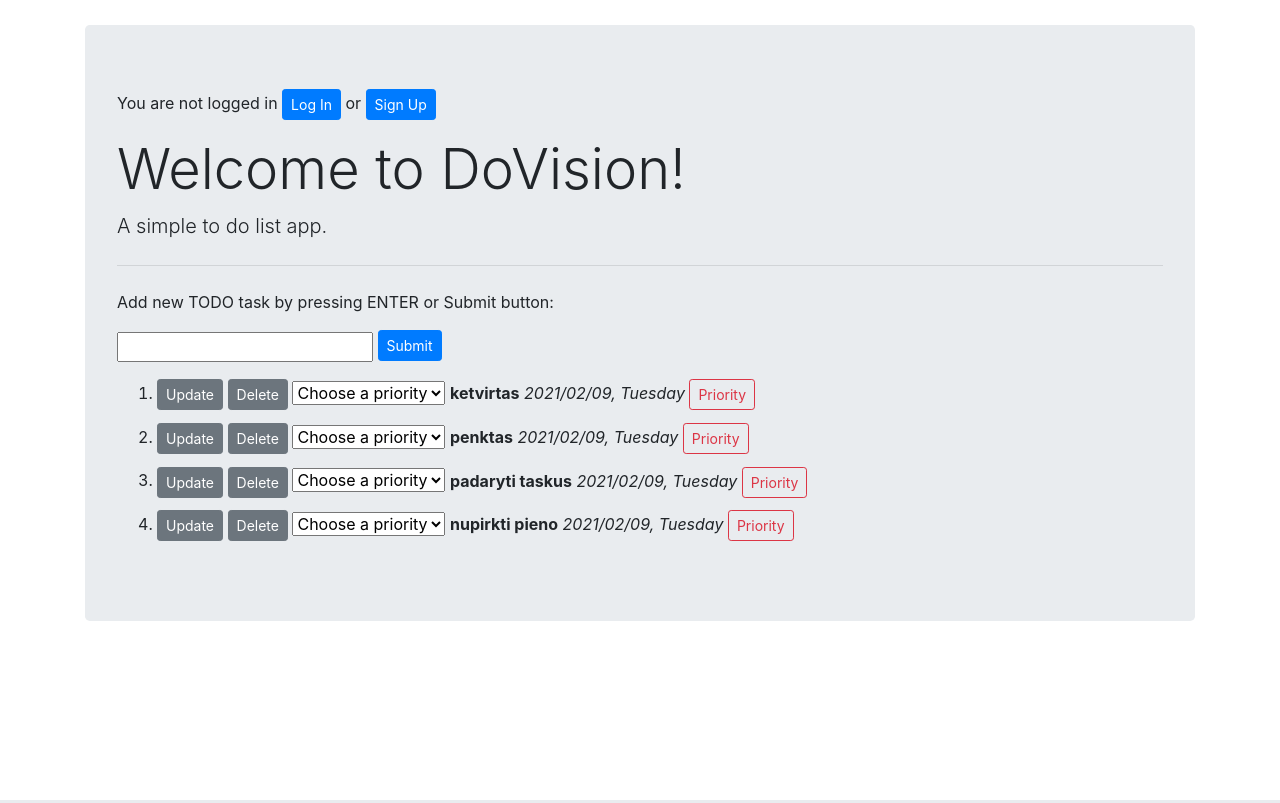
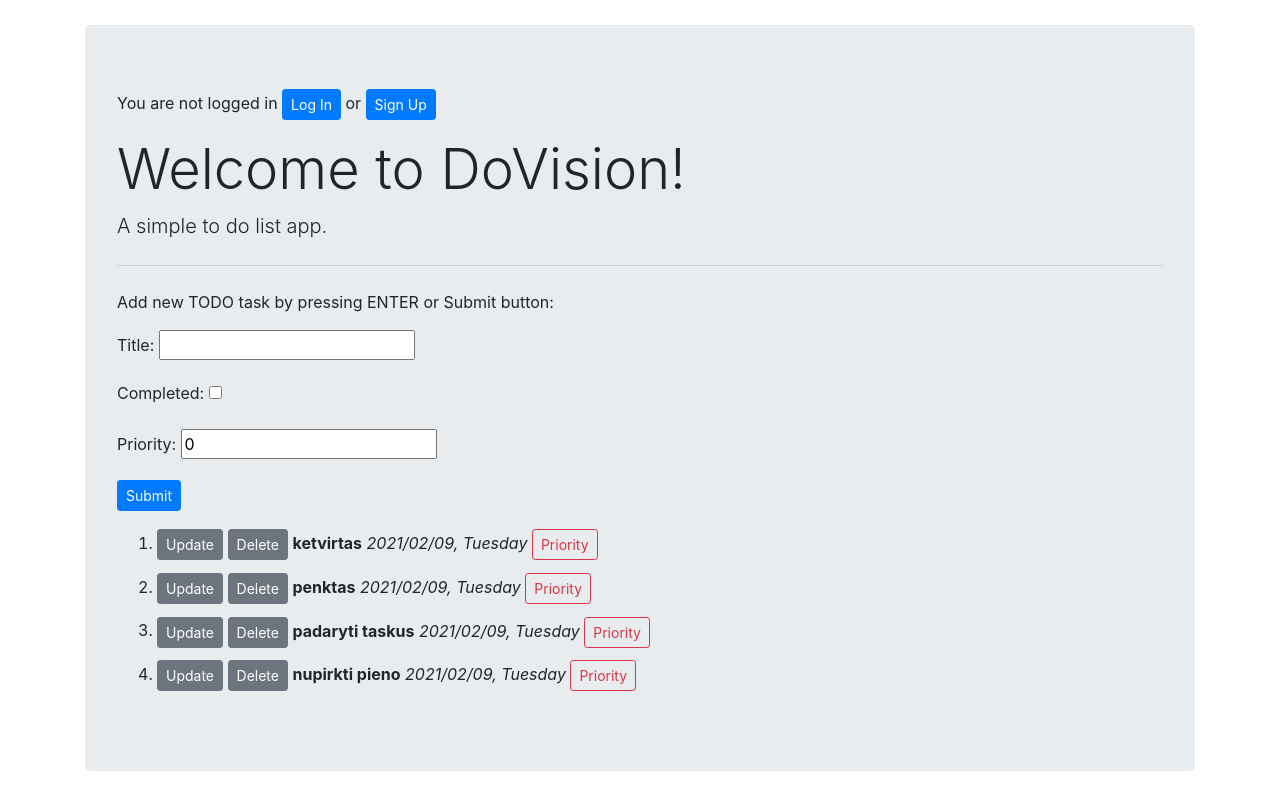
Before and after one commit to ponasObuolys/dovision, a Django app: page / in a window 1280 px wide. Run offline with Django 3.2, Linux system fonts and the light colour scheme; data comes from the database, SQL or seed files in the repository.

Commit message:
Tesiam prioritize

```diff
--- a/doVision/forms.py
+++ b/doVision/forms.py
@@ -6,6 +6,9 @@ from doVision.models import Task
 
 class TaskForm(forms.ModelForm):
 
+
+
+
     class Meta:
         model = Task
         fields = '__all__'
--- a/doVision/models.py
+++ b/doVision/models.py
@@ -11,6 +11,7 @@ class Task(models.Model):
     # automatic datetime upon task creation
     created = models.DateTimeField(auto_now_add=True)
     # no primary key as Django model creates it automatically
+    priority = models.PositiveIntegerField(blank=True, default=0)
 
     def __str__(self):
         return self.title
--- a/doVision/templates/home.html
+++ b/doVision/templates/home.html
@@ -27,7 +27,7 @@
 
             <form method="POST" action="/">
                 {% csrf_token %}
-                {{ form.title }}
+                {{ form.as_p }}
                 <input class="btn btn-primary btn-sm" style="margin-bottom: 5px" type="submit" name="Add Task">
             </form>
 
@@ -38,20 +38,20 @@
                             <li>
                                 <a class="btn btn-secondary btn-sm" href="{% url 'update_task' task.id %}">Update</a>
                                 <a class="btn btn-secondary btn-sm" href="{% url 'delete' task.id %}">Delete</a>
-                                <i class="fa fa-caret-down selectArrow"></i>
-                                <select id="category" class="taskCategory" name="category_select">
-                                    <option class="disabled" value="">Choose a priority</option>
-                                    <option>none</option>
-                                    <option>!</option>
-                                    <option>!!</option>
-                                    <option>!!!</option>
-                                </select>
+<!--                                <i class="fa fa-caret-down selectArrow"></i>-->
+<!--                                <select id="category" class="taskCategory" name="category_select">-->
+<!--                                    <option class="disabled" value="">Choose a priority</option>-->
+<!--                                    <option>none</option>-->
+<!--                                    <option>!</option>-->
+<!--                                    <option>!!</option>-->
+<!--                                    <option>!!!</option>-->
+<!--                                </select>-->
                                 {% if task.completed == True %}
                                 <strike>{{task}}</strike>
                                 {% else %}
                                 <span><strong>{{task}}</strong></span>
                                 <span><em>{{ now }}</em></span>
-                                <a class="btn btn-outline-danger btn-sm" href="{% url 'priority' %}">Priority</a>
+                                <a class="btn btn-outline-danger btn-sm" href="{% url 'priority' task.id %}">Priority</a>
                                 {% endif %}
                             </li>
                         </div>
--- a/doVision/urls.py
+++ b/doVision/urls.py
@@ -28,6 +28,5 @@ urlpatterns = [
     path('update_task/<str:pk>/', views.updateTask, name="update_task"),
     path('delete/<str:pk>/', views.deleteTask, name="delete"),
     path('__debug__/', include(debug_toolbar.urls)),
-    path('', TemplateView.as_view(template_name='home.html'), name='home'),
-    path('', views.prioritize, name='priority'),
+    path('priority/<str:pk>/', views.prioritize, name='priority'),
 ]
--- a/doVision/views.py
+++ b/doVision/views.py
@@ -1,11 +1,11 @@
 from datetime import timezone
 
-from django.shortcuts import render, redirect
+from django.shortcuts import render, redirect, get_object_or_404
 from django.http import HttpResponse
 from doVision.models import Task
 from doVision.forms import TaskForm
 from django.utils.timezone import localdate, localtime
-from django.db.models import Case, When
+from django.db.models import Case, When, F
 
 
 # Create your views here.
@@ -17,7 +17,7 @@ def index(request):
 
 
 def listas(request):
-    tasks = Task.objects.all()
+    tasks = Task.objects.order_by('-priority')
     form = TaskForm()
     now = localdate().strftime('%Y/%m/%d, %A')
 
@@ -25,7 +25,8 @@ def listas(request):
         form = TaskForm(request.POST)
         if form.is_valid():
             form.save()
-        return redirect('/')
+            return redirect('/')
+
 
     context = {'tasks': tasks, 'form': form, 'now': now}
     return render(request, 'home.html', context)
@@ -56,9 +57,12 @@ def deleteTask(request, pk):
 
 
 def prioritize(request, pk):
-    item = Task.objects.get(id=pk)
-    if request.method == 'POST':
-        item.id = 1
-        Task.objects.order_by('id')
+    get_object_or_404(Task, id=pk)
+    if request.method == 'GET':
+
+        Task.objects.filter(id=pk).update(priority=F('priority')+1)
+
         return redirect('/')
-    return render(request, 'home.html')
+    uzduotys = Task.objects.order_by('-priority')
+    context = {'uzduotys': uzduotys}
+    return render(request, 'home.html', context=context)
```
Also changed, not shown: doVision/migrations/0007_task_priority.py (added), doVision/migrations/0008_auto_20210213_1341.py (added).
